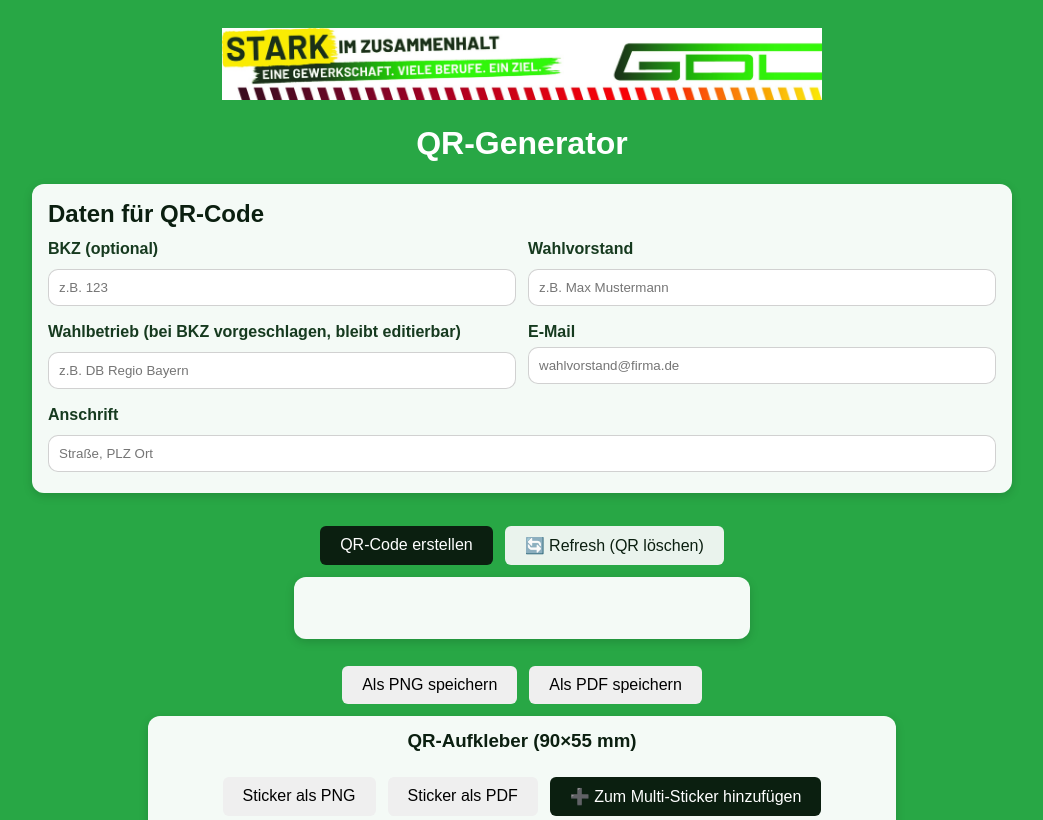
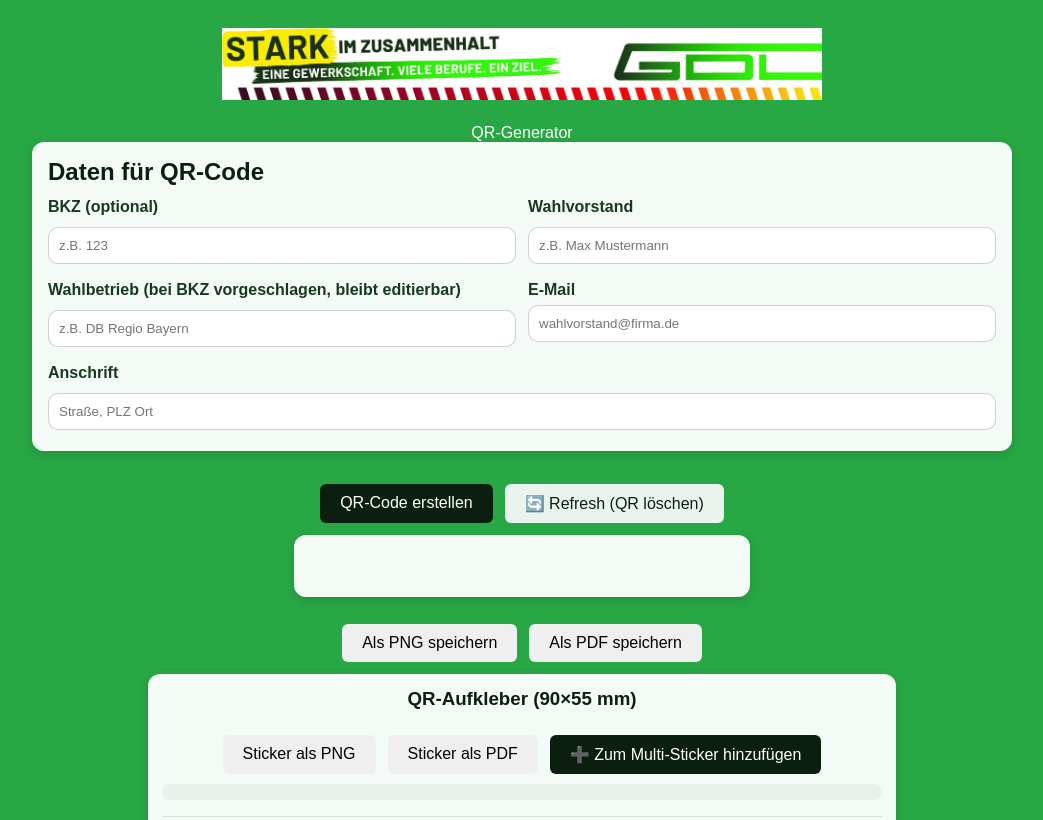
Before and after one commit to akzimmer1975-beep/Wahlablagen, a plain HTML site: page pages/qr.html in a window 1280 px wide. Shown: the top 820 px of the page, without its empty margins (118-1161 px from the left). Drawn offline with nearby package versions, Linux system fonts and the light colour scheme; no server answers.

Commit message:
Update qr.html

```diff
--- a/pages/qr.html
+++ b/pages/qr.html
@@ -19,7 +19,10 @@
     <img src="../logo.png" alt="Logo" class="logo-img">
   </div>
 
-  <h1 id="pageTitle">QR-Generator</h1>
+  <div class="qr-header">
+  <div id="wahlTitle" class="qr-wahl"></div>
+  <div class="qr-main-title">QR-Generator</div>
+</div>
 
   <div class="qr-page">
 
```
